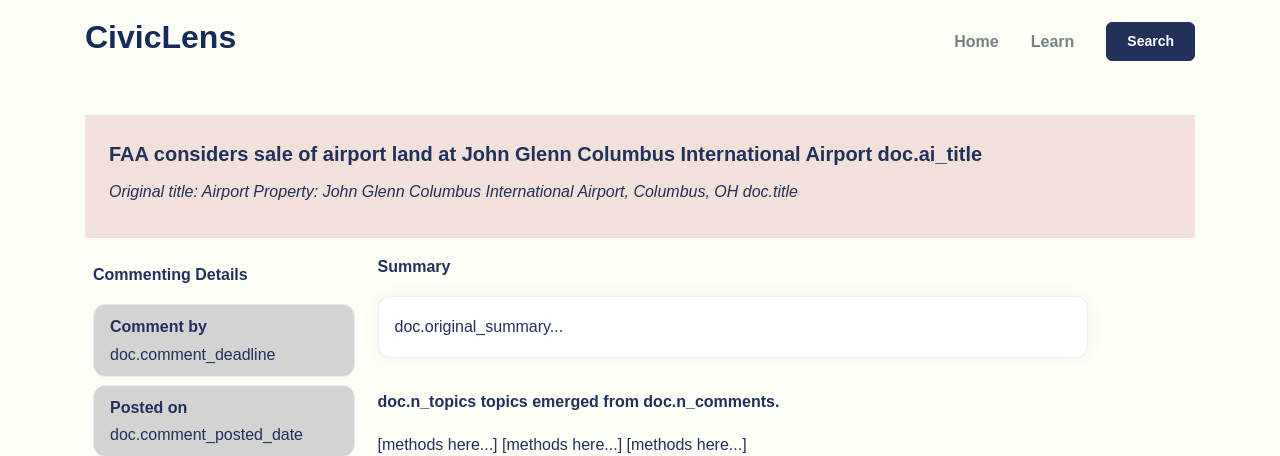
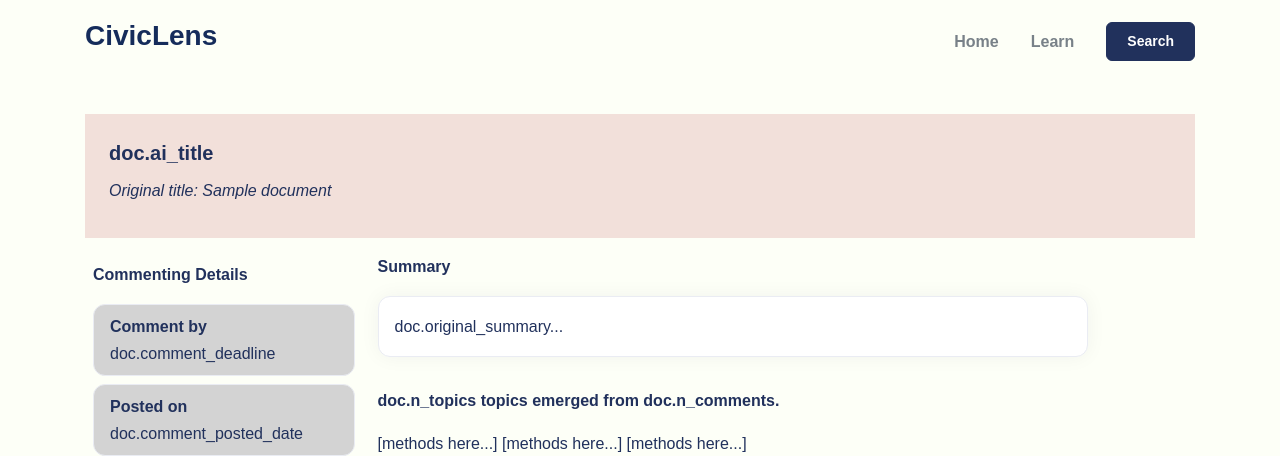
Before and after one commit to uchicago-capp-30320/CivicLens, a Django app: page /regulations/docs/1 in a window 1280 px wide. Shown: the top 456 px of the page. Run offline with Django 5.2, Linux system fonts and the light colour scheme; tables that the repository leaves empty hold one stand-in row (values such as "Sample post"); some libraries are stand-ins or nearby versions.

Commit message:
minor edits

```diff
--- a/civiclens/templates/document.html
+++ b/civiclens/templates/document.html
@@ -1,7 +1,7 @@
 {% extends "layouts/base.html" %}
 
 {% block title %}
-    Document
+    {{doc.title}}
 {% endblock title %}
 
 
@@ -12,8 +12,8 @@
 
       <!-- title section -->
       <div class="container p-4 py-0" style="background-color: rgba(180, 47, 55, 0.15); border: 15px solid #FDFFF7;">
-        <h5>FAA considers sale of airport land at John Glenn Columbus International Airport doc.ai_title</h5>
-        <h6 class="font-italic font-weight-normal">Original title: Airport Property: John Glenn Columbus International Airport, Columbus, OH doc.title</h6>
+        <h5>doc.ai_title</h5>
+        <h6 class="font-italic font-weight-normal">Original title: {{doc.title}}</h6>
       </div>
 
       <!-- two sectioned part of the page -->
--- a/civiclens/templates/includes/navigation.html
+++ b/civiclens/templates/includes/navigation.html
@@ -3,7 +3,7 @@
 <nav class="navbar navbar-expand-lg navbar-light">
     <div class="container">
         <div class="navbar-brand">
-            <h2> <a href="/regulations">CivicLens</a></h2>
+            <h3> <a href="/regulations">CivicLens</a></h3>
           </div>
 
         <!-- Collapse -->
```
